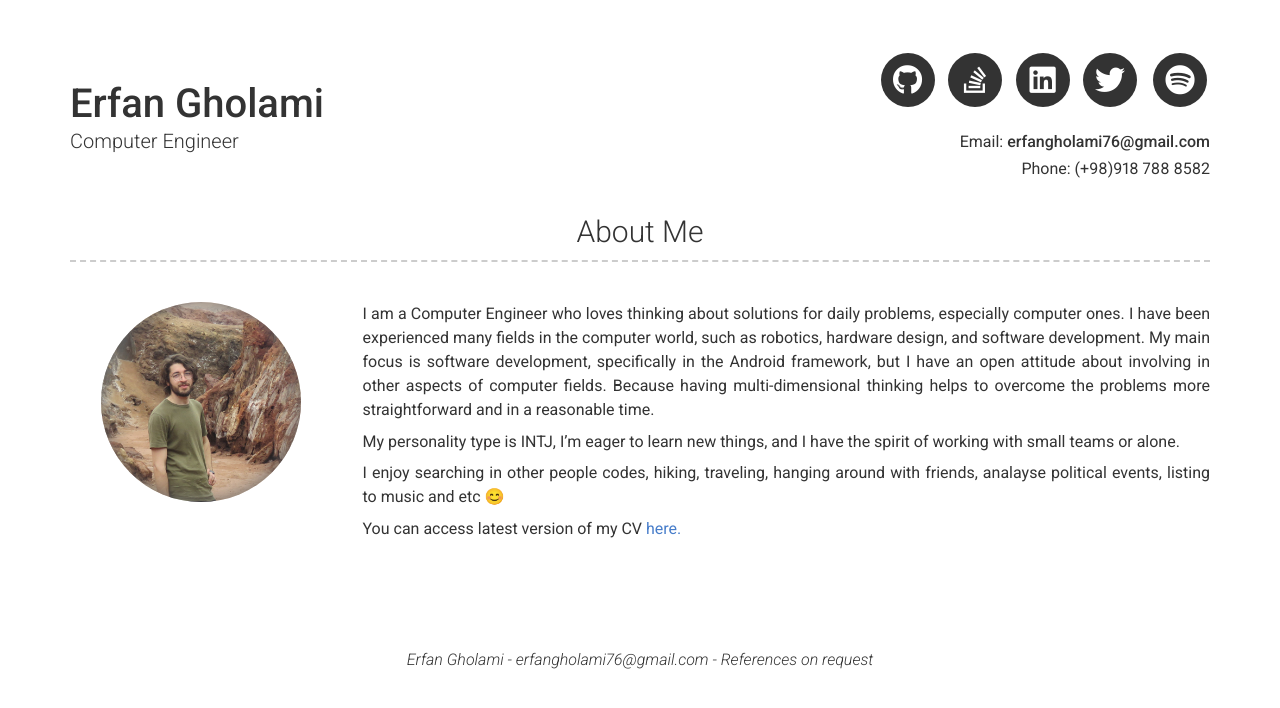
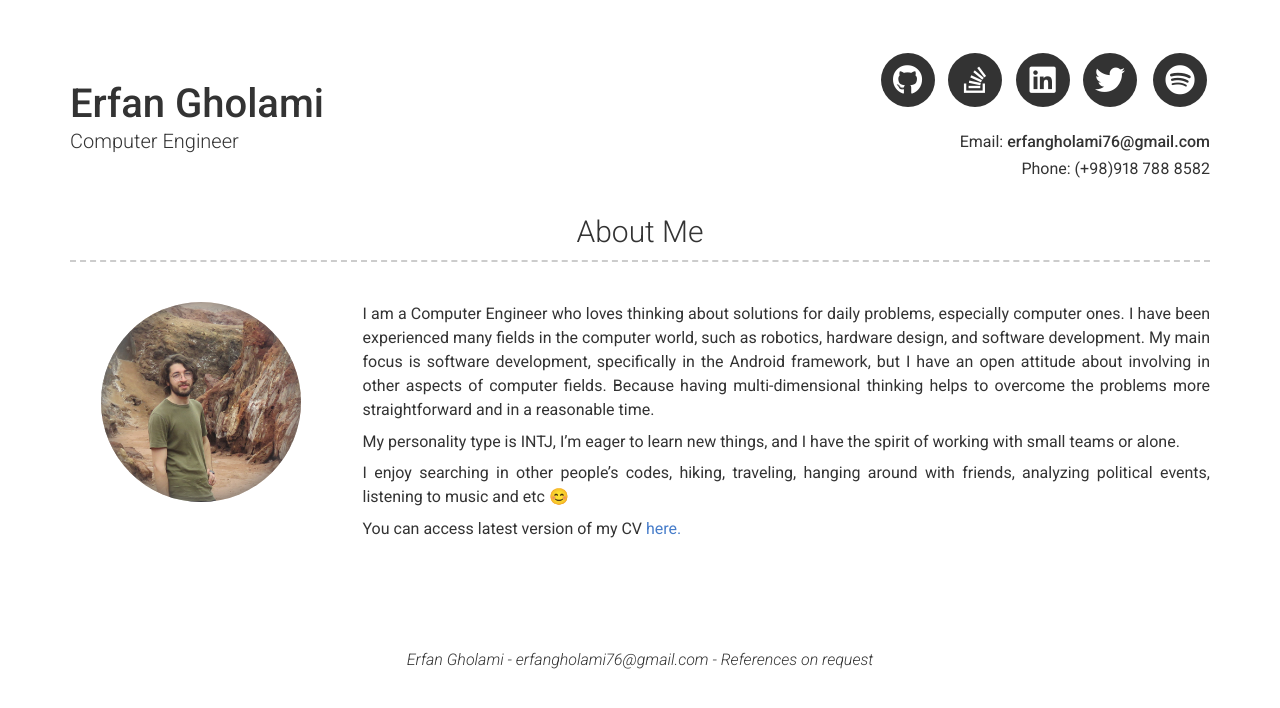
Before and after one commit to erfangholami/erfangholami.github.io, a Jekyll site: the page built from index.md, in a window 1280 px wide. Shown: the top 708 px of the page. Built offline with Jekyll 4.4.1, drawn with Linux system fonts in a browser that asks for light colours; nearby versions of some CDN libraries.

Commit message:
fix about me text mistakes

```diff
--- a/_config.yml
+++ b/_config.yml
@@ -51,7 +51,7 @@ about_content: | # this will include new lines to allow paragraphs
 
   My personality type is INTJ, I’m eager to learn new things, and I have the spirit of working with small teams or alone.
 
-  I enjoy searching in other people codes, hiking, traveling, hanging around with friends, analayse political events, listing to music and etc 😊
+  I enjoy searching in other people's codes, hiking, traveling, hanging around with friends, analyzing political events, listening to music and etc 😊
 
   You can access latest version of my CV <a href="https://docs.google.com/viewer?url=http://erfangholami.github.io/extra/ErfanGholamiCV.pdf" target="_blank" type="application/pdf">here.</a>
 
```
